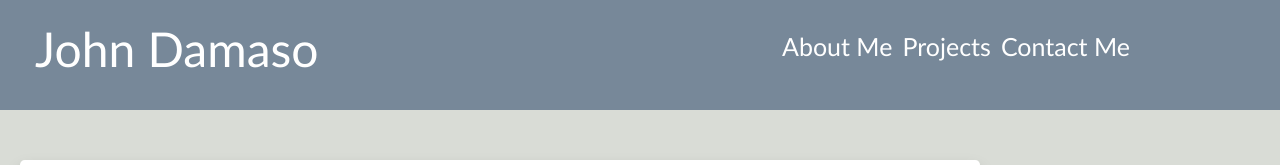
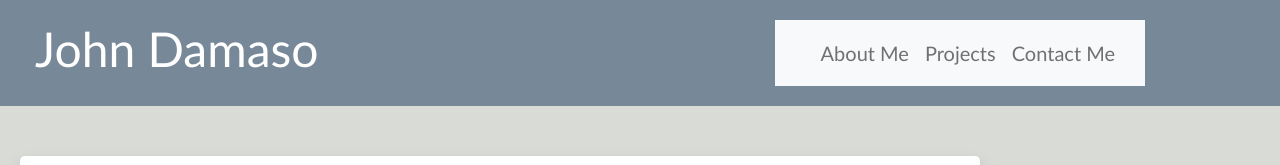
Before and after one commit to JoDamaso/myPortfolio, a plain HTML site: page index.html in a window 1280 px wide. Shown: the top 165 px of the page. Drawn offline with nearby package versions, Linux system fonts and the light colour scheme.

Commit message:
updated nav bar

```diff
--- a/assets/style.css
+++ b/assets/style.css
@@ -41,9 +41,9 @@ header nav ul {
 
 .navbar a {
     text-decoration: none;
-    color: white;
-    padding: 14px 5px;
-    font-size: 25px;
+    /* color: white; */
+    /* padding: 14px 5px;
+    font-size: 25px; */
 }
 
 h1 {
--- a/index.html
+++ b/index.html
@@ -11,7 +11,28 @@
 <body>
     <header>
         <h1>John Damaso</h1>
-            <nav class="navbar">
+        <nav class="navbar navbar-expand-lg navbar-light bg-light">
+        <div class="container-fluid">
+            <a class="navbar-brand" href="#"></a>
+            <button class="navbar-toggler" type="button" data-bs-toggle="collapse" data-bs-target="#navbarNav" aria-controls="navbarNav" aria-expanded="false" aria-label="Toggle navigation">
+            <span class="navbar-toggler-icon"></span>
+            </button>
+            <div class="collapse navbar-collapse" id="navbarNav">
+            <ul class="navbar-nav">
+                <li class="nav-item">
+                    <a class="nav-link" href="#about-me">About Me</a>
+                </li>
+                <li class="nav-item">
+                    <a class="nav-link" href="#projects">Projects</a>
+                </li>
+                <li class="nav-item">
+                    <a class="nav-link" href="#contact-me">Contact Me</a>
+                </li>
+            </ul>
+            </div>
+        </div>
+        </nav>
+            <!-- <nav class="navbar">
                 <ul>
                     <li>
                         <a href="#about-me">About Me</a>
@@ -23,12 +44,12 @@
                         <a href="#contact-me">Contact Me</a>
                     </li>
                 </ul>
-            </nav>
+            </nav> -->
     </header>
 
     <section id="about-me" class="container-fluid damaso shadow p-3 mb-5 bg-body rounded-3">
         <article id="john">
-            <img src="https://media.discordapp.net/attachments/763615031438606337/929618822615416872/IMG_7518.png?width=502&height=676" alt="Picture of John Damaso" />
+            <img src="https://media.discordapp.net/attachments/763615031438606337/929618822615416872/IMG_7518.png?width=502&height=676" class="img-fluid" alt="Picture of John Damaso" />
             <h2>About me</h2>
             <p id="john">Hello! My name is John. I am a part time student at the University of Texas in Austin. I'm currently enrolled in their Coding Bootcamp program. My goal by the end of this program is to become a distingushed Full Stack Web Developer. On my free time I like to watch documentaries or play video games.</p>
         </article>
```
